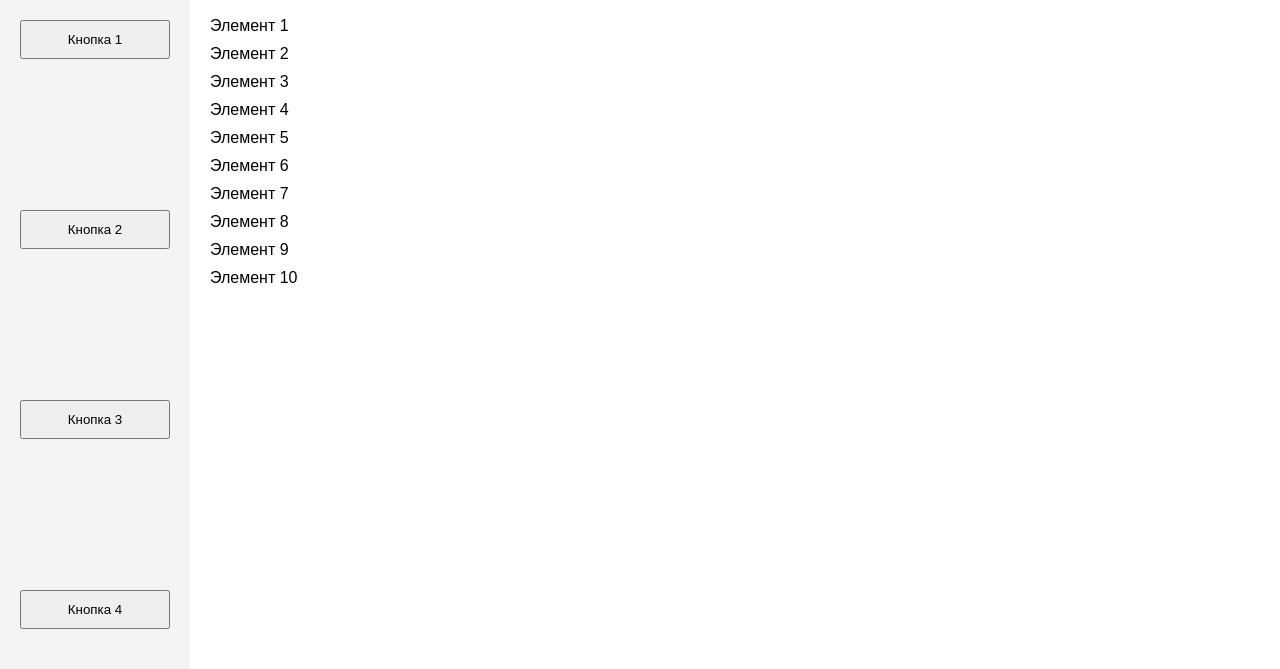
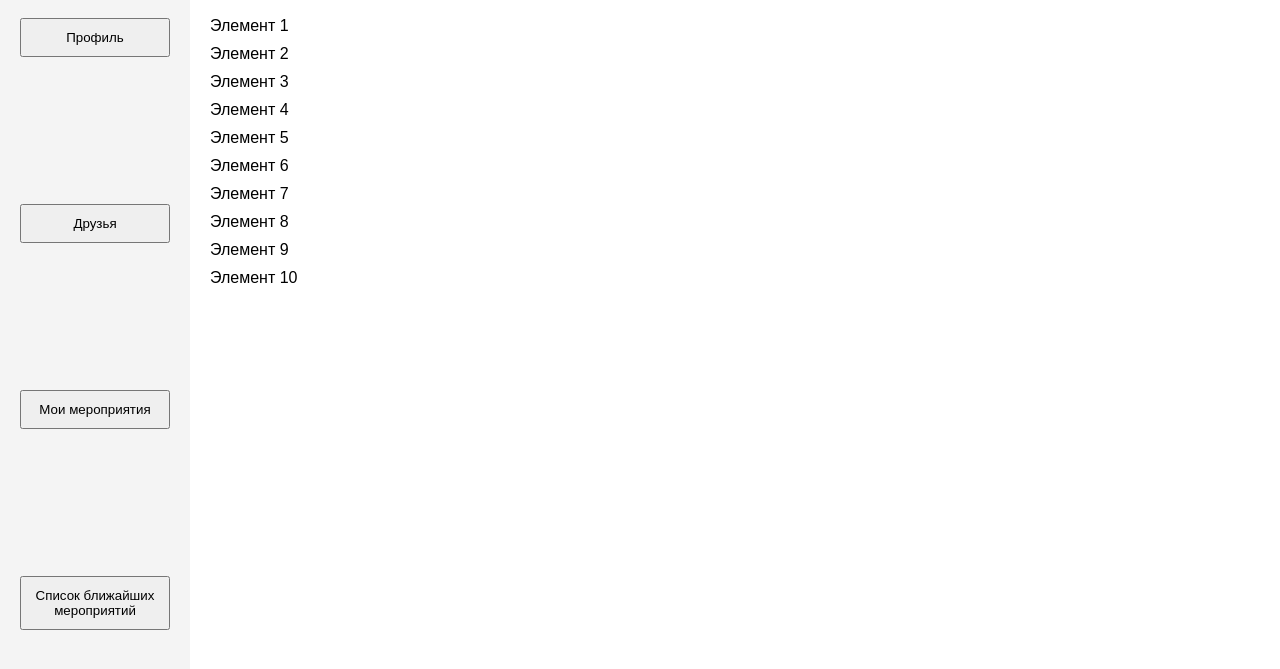
Before and after one commit to Sam64x/jsCalc, a plain HTML site: page index.html in a window 1280 px wide. Shown: the part 71-740 px from the top of the page. Drawn offline with Linux system fonts and the light colour scheme.

Commit message:
Изменили кнопки

```diff
--- a/index.html
+++ b/index.html
@@ -49,10 +49,10 @@
 </head>
 <body>
     <div class="sidebar">
-        <button>Кнопка 1</button>
-        <button>Кнопка 2</button>
-        <button>Кнопка 3</button>
-        <button>Кнопка 4</button>
+        <button>Профиль</button>
+        <button>Друзья</button>
+        <button>Мои мероприятия</button>
+        <button>Список ближайших мероприятий</button>
     </div>
     <div class="main-content">
         <h2>Список элементов</h2>
```
